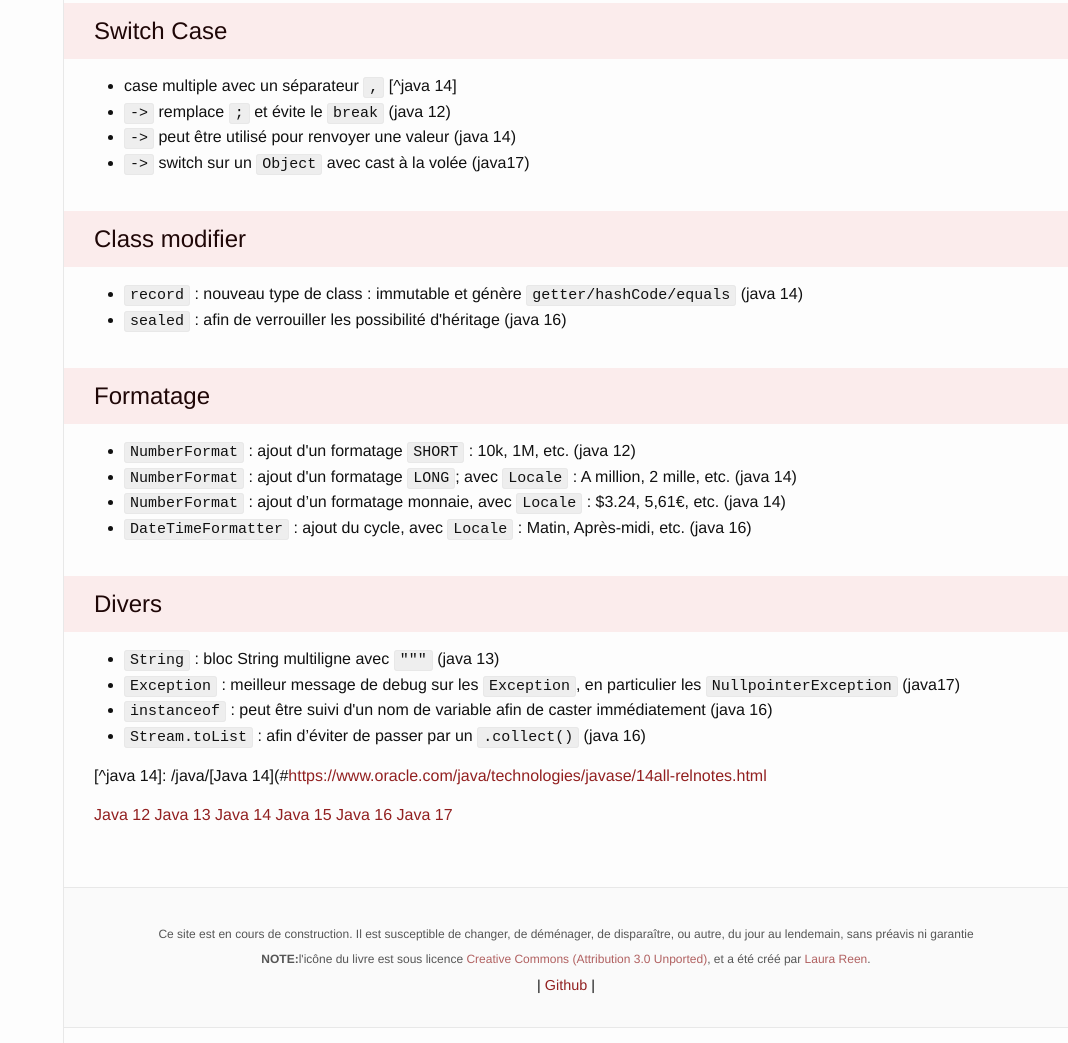
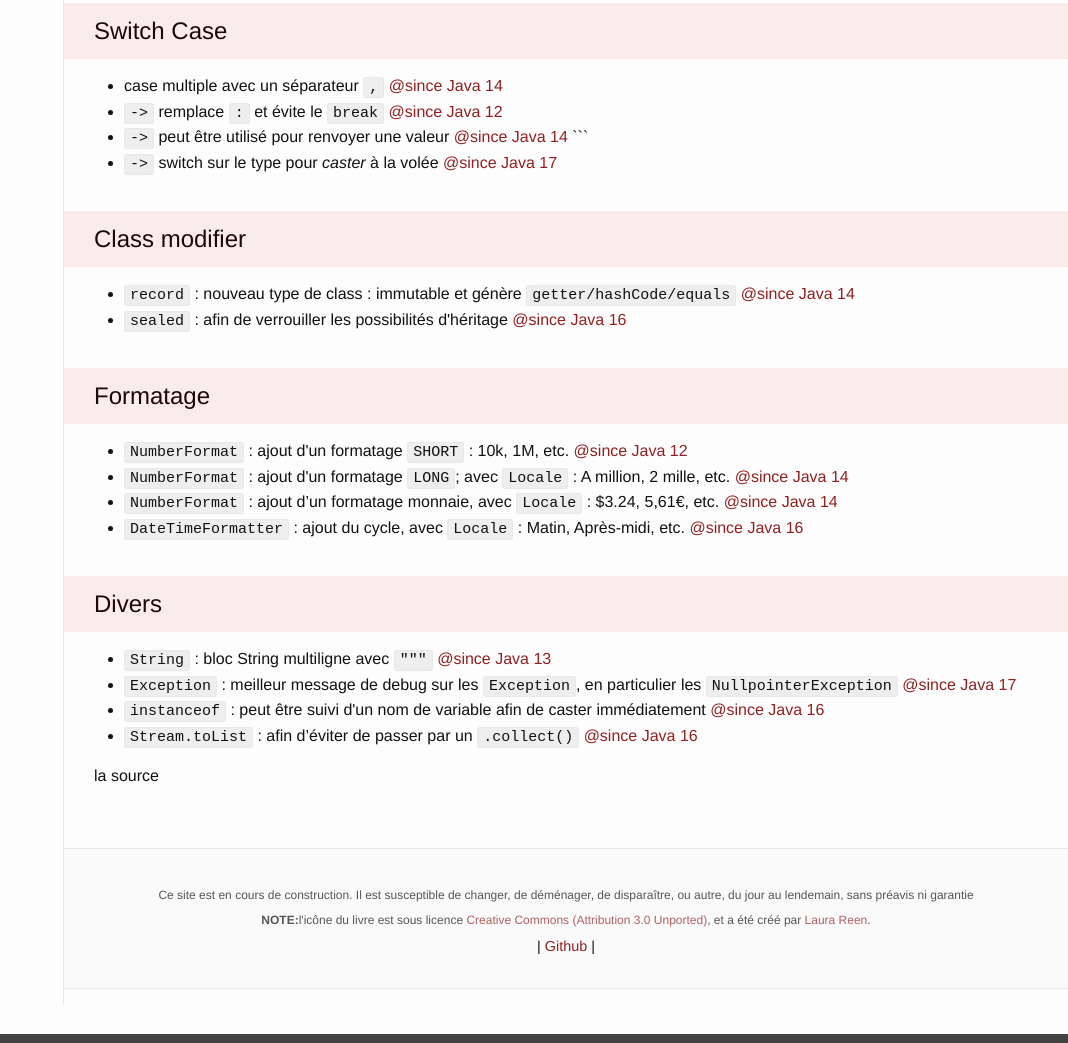
Before and after one commit to nathvh/nathvh.github.io, a website: page docs/java/java11_17_fiche.html in a window 1280 px wide. Shown: the part 423-1466 px from the top of the page, without its empty margins (212-1280 px from the left). Drawn offline with Linux system fonts and the light colour scheme.

Commit message:
Minors bugfixes

````diff
--- a/docs/java/java11_17_fiche.html
+++ b/docs/java/java11_17_fiche.html
@@ -47,7 +47,7 @@
 
 
     <div class="nav-screen"></div>
-    <nav class="nav-list"><ul><li><a href="/root">Root</a></li><li><a href="/java">Java</a><ul><li><a href="/java/java11_17">Changement entre Java 11 et Java 17 (v1.2022.05.25)</a></li></ul></li><li><a href="/about">About</a><ul></ul></li></ul></li></nav>
+    <nav class="nav-list"><ul><li><a href="/root">Root</a></li><li><a href="/java">Java</a><ul><li><a href="/java/java11_17">Changement entre Java 11 et Java 17 (v1.2022.05.25)</a></li><li><a href="/java/java11_17_fiche" class="current-page">Changement entre Java 11 et Java 17 (v1.2022.05.25)</a></li></ul></li><li><a href="/about">About</a><ul></ul></li></ul></li></nav>
 
 
     <div class="page-content-main">
@@ -66,37 +66,46 @@
 
         <div class="post-content"><h1 id="switch-case">Switch Case</h1>
 <ul>
-<li>case multiple avec un séparateur <code>,</code> [^java 14]</li>
-<li><code>-&gt;</code> remplace <code>;</code> et évite le <code>break</code> (java 12)</li>
-<li><code>-&gt;</code> peut être utilisé pour renvoyer une valeur (java 14)</li>
-<li><code>-&gt;</code> switch sur un <code>Object</code> avec cast à la volée (java17)</li>
+<li>case multiple avec un
+séparateur <code>,</code> <a href="https://www.oracle.com/java/technologies/javase/14all-relnotes.html#NewFeature">@since Java 14</a></li>
+<li><code>-&gt;</code> remplace <code>:</code> et évite
+le <code>break</code> <a href="https://www.oracle.com/java/technologies/javase/12all-relnotes.html#NewFeature">@since Java 12</a></li>
+<li><code>-&gt;</code> peut être utilisé pour renvoyer une
+valeur <a href="https://www.oracle.com/java/technologies/javase/14all-relnotes.html#NewFeature">@since Java 14</a>
+```</li>
+<li><code>-&gt;</code> switch sur le type pour <em>caster</em> à la
+volée <a href="https://www.oracle.com/java/technologies/javase/17all-relnotes.html#NewFeature">@since Java 17</a></li>
 </ul>
 <h1 id="class-modifier">Class modifier</h1>
 <ul>
-<li><code>record</code> : nouveau type de class : immutable et génère <code>getter/hashCode/equals</code> (java 14)</li>
-<li><code>sealed</code> : afin de verrouiller les possibilité d&#39;héritage (java 16)</li>
+<li><code>record</code> : nouveau type de class : immutable et
+génère <code>getter/hashCode/equals</code> <a href="https://www.oracle.com/java/technologies/javase/14all-relnotes.html#NewFeature">@since Java 14</a></li>
+<li><code>sealed</code> : afin de verrouiller les possibilités
+d&#39;héritage <a href="https://www.oracle.com/java/technologies/javase/16all-relnotes.html#NewFeature">@since Java 16</a></li>
 </ul>
 <h1 id="formatage">Formatage</h1>
 <ul>
-<li><code>NumberFormat</code> : ajout d&#39;un formatage <code>SHORT</code> : 10k, 1M, etc. (java 12)</li>
-<li><code>NumberFormat</code> : ajout d&#39;un formatage <code>LONG</code>; avec <code>Locale</code> : A million, 2 mille, etc. (java 14)</li>
-<li><code>NumberFormat</code> : ajout d’un formatage monnaie, avec <code>Locale</code> : $3.24, 5,61€, etc. (java 14)</li>
-<li><code>DateTimeFormatter</code> : ajout du cycle, avec <code>Locale</code> : Matin, Après-midi, etc. (java 16)</li>
+<li><code>NumberFormat</code> : ajout d&#39;un formatage <code>SHORT</code> : 10k, 1M,
+etc. <a href="https://www.oracle.com/java/technologies/javase/12all-relnotes.html#NewFeature">@since Java 12</a></li>
+<li><code>NumberFormat</code> : ajout d&#39;un formatage <code>LONG</code>; avec <code>Locale</code> : A million, 2 mille,
+etc. <a href="https://www.oracle.com/java/technologies/javase/14all-relnotes.html#NewFeature">@since Java 14</a></li>
+<li><code>NumberFormat</code> : ajout d’un formatage monnaie, avec <code>Locale</code> : $3.24, 5,61€,
+etc. <a href="https://www.oracle.com/java/technologies/javase/14all-relnotes.html#NewFeature">@since Java 14</a></li>
+<li><code>DateTimeFormatter</code> : ajout du cycle, avec <code>Locale</code> : Matin, Après-midi,
+etc. <a href="https://www.oracle.com/java/technologies/javase/16all-relnotes.html#NewFeature">@since Java 16</a></li>
 </ul>
 <h1 id="divers">Divers</h1>
 <ul>
-<li><code>String</code> : bloc String multiligne avec <code>&quot;&quot;&quot;</code> (java 13)</li>
-<li><code>Exception</code> : meilleur message de debug sur les <code>Exception</code>, en particulier les <code>NullpointerException</code> (java17)</li>
-<li><code>instanceof</code> : peut être suivi d&#39;un nom de variable afin de caster immédiatement (java 16)</li>
-<li><code>Stream.toList</code> : afin d’éviter de passer par un <code>.collect()</code> (java 16)</li>
+<li><code>String</code> : bloc String multiligne
+avec <code>&quot;&quot;&quot;</code> <a href="https://www.oracle.com/java/technologies/javase/13all-relnotes.html#NewFeature">@since Java 13</a></li>
+<li><code>Exception</code> : meilleur message de debug sur les <code>Exception</code>, en particulier
+les <code>NullpointerException</code> <a href="https://www.oracle.com/java/technologies/javase/17all-relnotes.html#NewFeature">@since Java 17</a></li>
+<li><code>instanceof</code> : peut être suivi d&#39;un nom de variable afin de caster
+immédiatement <a href="https://www.oracle.com/java/technologies/javase/16all-relnotes.html#NewFeature">@since Java 16</a></li>
+<li><code>Stream.toList</code> : afin d’éviter de passer
+par un <code>.collect()</code> <a href="https://www.oracle.com/java/technologies/javase/16all-relnotes.html#NewFeature">@since Java 16</a></li>
 </ul>
-<p>[^java 14]: /java/[Java 14](#<a href="https://www.oracle.com/java/technologies/javase/14all-relnotes.html">https://www.oracle.com/java/technologies/javase/14all-relnotes.html</a></p>
-<p><a href="/java/java11_17_fiche#https://www.oracle.com/java/technologies/javase/12all-relnotes.html">Java 12</a>
-<a href="/java/java11_17_fiche#https://www.oracle.com/java/technologies/javase/13all-relnotes.html">Java 13</a>
-<a href="/java/java11_17_fiche#https://www.oracle.com/java/technologies/javase/14all-relnotes.html">Java 14</a>
-<a href="/java/java11_17_fiche#https://www.oracle.com/java/technologies/javase/15all-relnotes.html">Java 15</a>
-<a href="/java/java11_17_fiche#https://www.oracle.com/java/technologies/javase/16all-relnotes.html">Java 16</a>
-<a href="/java/java11_17_fiche#https://www.oracle.com/java/technologies/javase/17all-relnotes.html">Java 17</a></p>
+<p>la source</p>
 </div>
       </article>
 
````
Also changed, not shown: docs-src/about/index.md (+7 -3 lines), docs-src/java/java11_17.md (+2 -1 lines), docs-src/java/java11_17_fiche.md (+35 -23 lines), docs-src/root.md (+8 -5 lines), docs/about/index.html (+8 -5 lines), docs/index.html (+1 -1 lines), docs/java/index.html (+1 -1 lines), docs/java/java11_17.html (+2 -2 lines), docs/root.html (+9 -6 lines).
